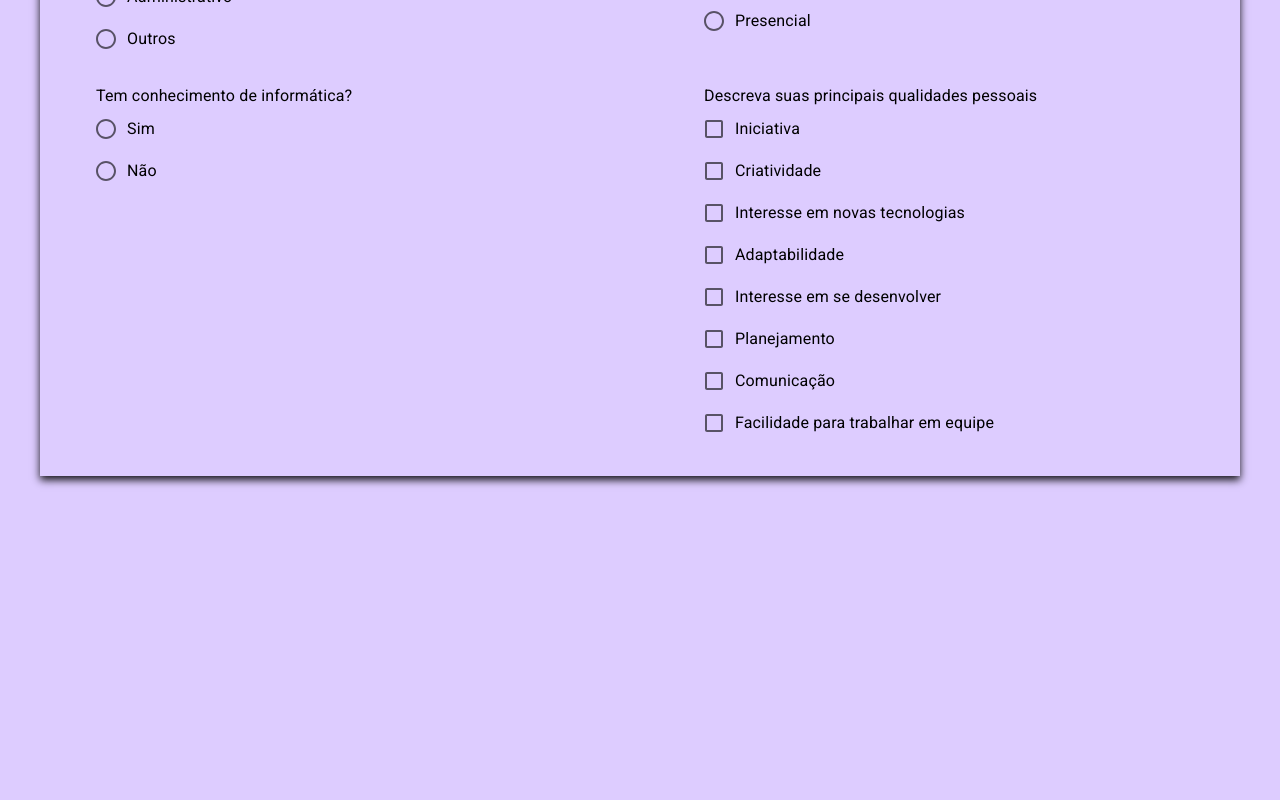
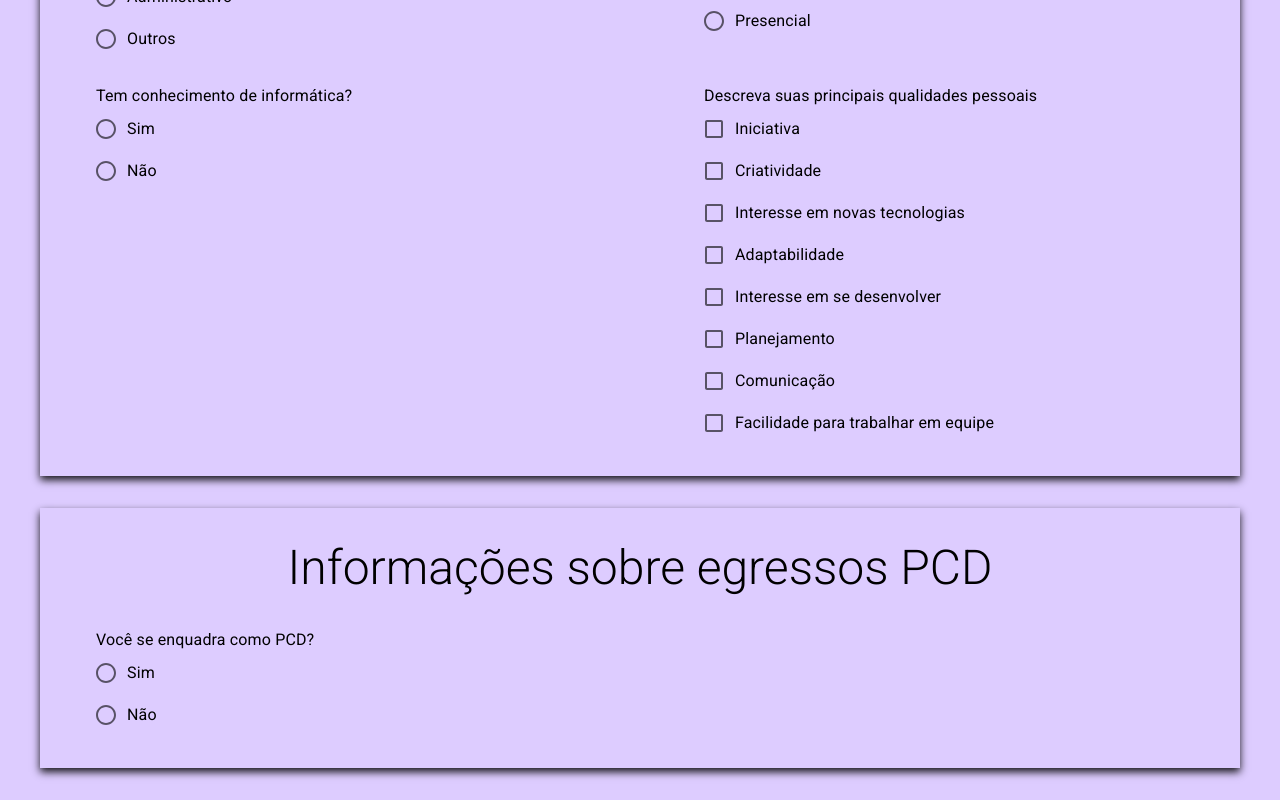
Before and after one commit to Tonny221/egresso-form, a React (Create React App) app: page / in a window 1280 px wide. Shown: the part 3020-3820 px from the top of the page. Before the commit the page ends 3528 px from the top, so only its background shows below. Built offline with nearby package versions, Linux system fonts and the light colour scheme.

Commit message:
PCDInfo done

```diff
--- a/src/App.js
+++ b/src/App.js
@@ -3,6 +3,7 @@ import PersonalData from "./containers/PersonalData";
 import AcademicData from "./containers/AcademicData";
 import CourseInfoData from "./containers/CourseInfoData";
 import ProInfoData from "./containers/ProInfoData";
+import PCDInfo from "./containers/PCDInfo";
 
 function App() {
   return (
@@ -12,6 +13,7 @@ function App() {
       <AcademicData />
       <CourseInfoData />
       <ProInfoData />
+      <PCDInfo />
     </>
   );
 }
--- /dev/null
+++ b/src/containers/PCDInfo.js
@@ -0,0 +1,56 @@
+import { Box, FormControlLabel, FormGroup, Radio, RadioGroup, TextField, Typography } from '@mui/material'
+import React from 'react'
+import { DataForm, DataContainer } from './PersonalData'
+import { useState } from 'react'
+
+const PCDInfo = () => {
+    const [others, setOthers] = useState(false)
+    const [yes, setYes] = useState(false)
+
+    const handleOthers = () => {
+        setOthers(!others)
+    }
+
+    const turnOthersOff = () => {
+        if (others === true) { setOthers(!others) }
+    }
+
+    const handleYes = () => {
+        setYes(!yes)
+    }
+
+    const turnYesOff = () => {
+        if (yes === true) { setYes(!yes) }
+    }
+
+    return (
+        <>
+            <DataContainer sx={{ marginTop: '2rem', marginBottom: '2rem' }}>
+                <Typography variant='h3' fontWeight={'200'} textAlign='center' pt={'2rem'}>Informações sobre egressos PCD</Typography>
+                <DataForm>
+                    <FormGroup>
+                        <Typography>Você se enquadra como PCD?</Typography>
+                        <RadioGroup>
+                            <FormControlLabel control={<Radio />} label='Sim' value={'Sim'} onChange={handleYes} />
+                            <FormControlLabel control={<Radio />} label='Não' value={'Não'} onChange={turnYesOff} />
+                        </RadioGroup>
+                        {yes ? <Box>
+                            <Typography>Especifique qual deficiência:</Typography>
+                            <RadioGroup>
+                                <FormControlLabel control={<Radio />} label='Auditiva' value={'Auditiva'} onChange={turnOthersOff} />
+                                <FormControlLabel control={<Radio />} label='Física' value={'Física'} onChange={turnOthersOff} />
+                                <FormControlLabel control={<Radio />} label='Mental/intelectual' value={'Mental/intelectual'} onChange={turnOthersOff} />
+                                <FormControlLabel control={<Radio />} label='Visual' value={'Visual'} onChange={turnOthersOff} />
+                                <FormControlLabel control={<Radio />} label='Múltipla' value={'Múltipla'} onChange={turnOthersOff} />
+                                <FormControlLabel control={<Radio />} label='Outras' value={'Outras'} onChange={handleOthers} />
+                                {others ? <TextField variant='filled' label='Especificar' /> : <></>}
+                            </RadioGroup>
+                        </Box> : <></>}
+                    </FormGroup>
+                </DataForm>
+            </DataContainer>
+        </>
+    )
+}
+
+export default PCDInfo
```
